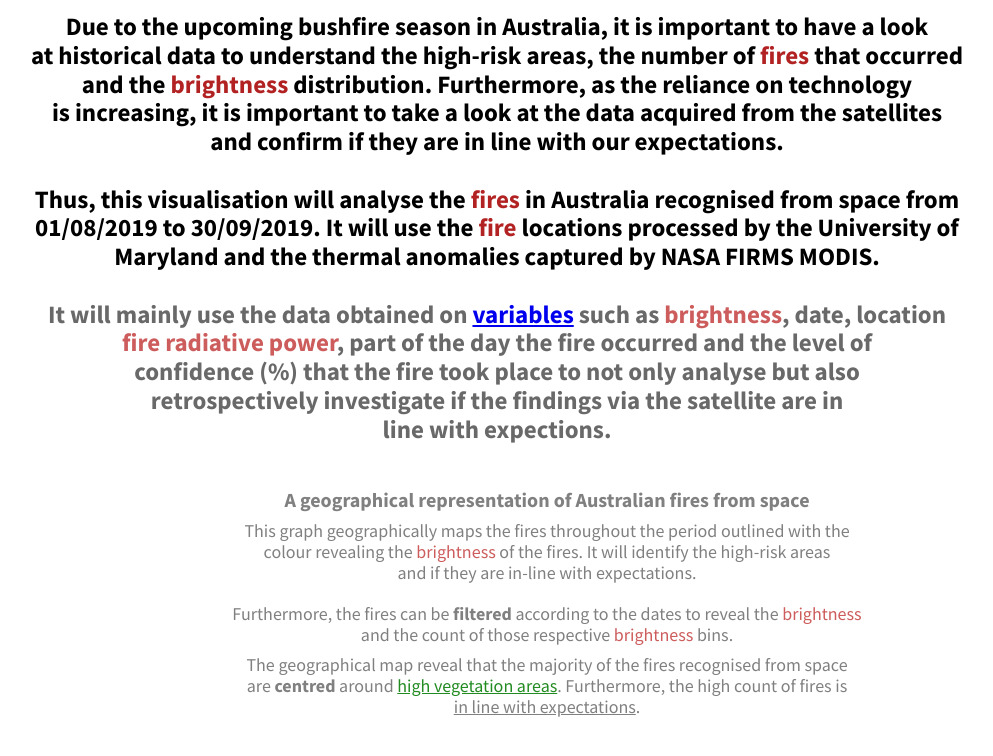
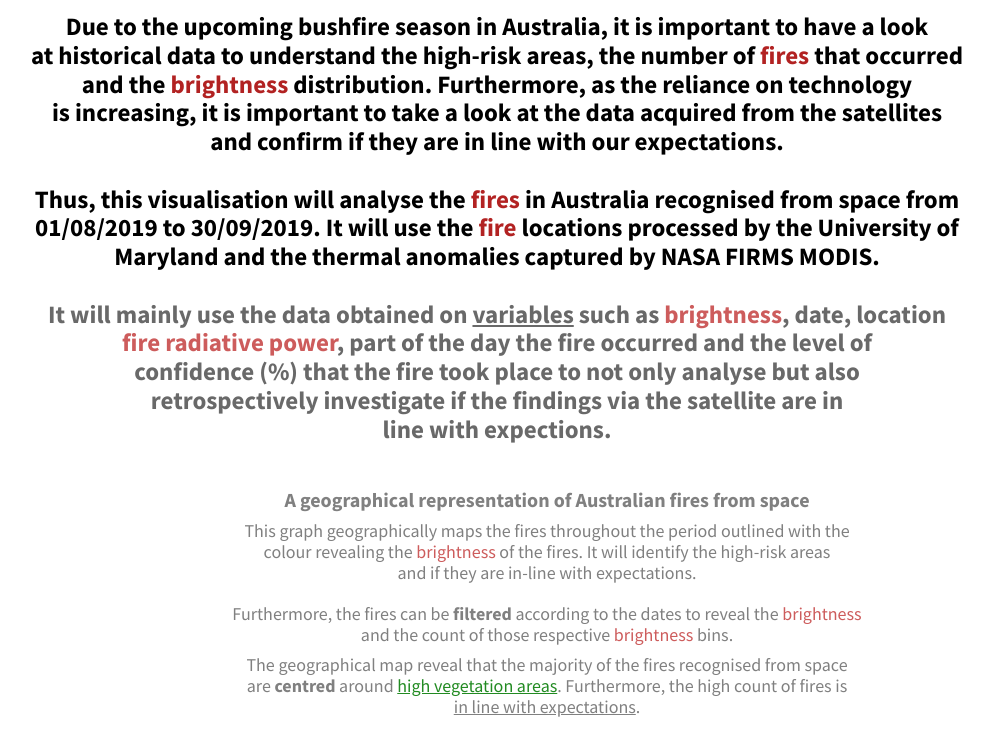
Before and after one commit to AprajitaBhasin/vega_lite, a plain HTML site: page index.html in a window 1280 px wide. Shown: the part 823-1579 px from the top of the page, without its empty margins (143-1136 px from the left). Drawn offline with nearby package versions, Linux system fonts and the light colour scheme; a script that the page names is missing.

Commit message:
Update index.html

```diff
--- a/index.html
+++ b/index.html
@@ -53,7 +53,7 @@
       processed by the University of Maryland and the thermal anomalies captured by NASA FIRMS MODIS. <br>
       <br>
       <span style="color: #696969">It will mainly use the data obtained on
-       <a href = "https://earthdata.nasa.gov/earth-observation-data/near-real-time/firms/mcd14dl"target="_blank">variables</a> such as
+       <a href = "https://earthdata.nasa.gov/earth-observation-data/near-real-time/firms/mcd14dl"target="_blank", style="color: #696969">variables</a> such as
       <span style="color:#CD5C5C">brightness</span>, date, location<br>
       <span style="color:#CD5C5C"> fire radiative power</span>, part of the day the fire occurred and the level of<br>
         confidence (%) that the fire took place to not only analyse but also <br>
```
